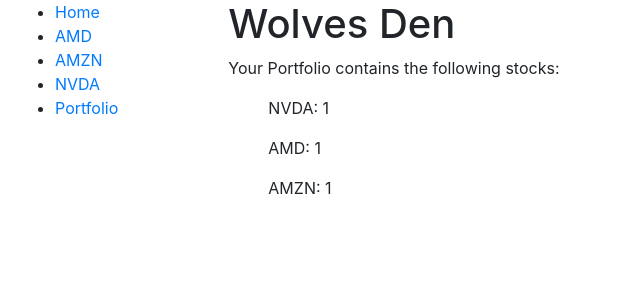
After one commit to CSE-Courses/course-project-the-wolves-of-a9, a Django app: page /portfolio/ in a window 1280 px wide. The commit adds this page. Shown: the top 300 px of the page, without its empty margins (0-640 px from the left). Run offline with Django 3.2, Linux system fonts and the light colour scheme; a user stored in the database is signed in; data comes from the database, SQL or seed files in the repository; both versions use the stored data as it was after the commit; some libraries are stand-ins or nearby versions.

Commit message:
Created the portfolio.html along with a button to add a stock. Task #12

```diff
--- a/locallibrary/catalog/models.py
+++ b/locallibrary/catalog/models.py
@@ -88,6 +88,9 @@
 
     def __str__(self):
         return "{ticker}: {quantitys}".format(ticker=self.ticker.ticker,quantitys=self.quantity)
+
+
+
 
 
     #Define a way to calculate sharpe,sortino,alpha,beta of users portfolio.
--- a/locallibrary/catalog/templates/base_generic.html
+++ b/locallibrary/catalog/templates/base_generic.html
@@ -16,10 +16,14 @@
       {% block sidebar %}
         <ul class="sidebar-nav">
           <li><a href="{% url 'index' %}">Home</a></li>
-          <li><a href="/admin/">Admin</a></li>
-          <li><a href="/accounts/">Accounts</a></li>
+          <li><a href="/stock/AMD/">AMD</a></li>
+          <li><a href="/stock/AMZN/">AMZN</a></li>
+          <li><a href="/stock/NVDA/">NVDA</a></li>
+            {% if not user.is_authenticated %}
+          <li><a href="{% url 'login' %}">Login</a></li>
           <li><a href="{% url 'signup' %}">Signup</a></li>
-
+            {% endif %}
+        <li><a href="{% url 'portfolio' %}">Portfolio</a></li>
         </ul>
      {% endblock %}
       </div>
--- /dev/null
+++ b/locallibrary/catalog/templates/portfolio.html
@@ -0,0 +1,13 @@
+{% extends "base_generic.html" %}
+
+{% block content %}
+  <h1>Wolves Den</h1>
+  <p>Your Portfolio contains the following stocks:</p>
+  <ul>
+    {% if user.is_authenticated and not user_has_stock %}
+        {% for stock in portfolio %}
+            <p>{{ stock }}</p>
+        {% endfor %}
+    {% endif %}
+  <ul>
+{% endblock %}
--- a/locallibrary/catalog/templates/stock.html
+++ b/locallibrary/catalog/templates/stock.html
@@ -10,4 +10,9 @@
     <li><strong>Sharpe Ratio:</strong> {{ sharpe }}</li>
       <li><strong>Sortino Ratio:</strong> {{ sortino }}</li>
   </ul>
+    {% if user.is_authenticated and not user_has_stock %}
+    <form action='add' method='GET'>
+    <button type='submit'> Add stock to portfolio</button>
+    </form>
+    {% endif %}
 {% endblock %}
--- a/locallibrary/catalog/views.py
+++ b/locallibrary/catalog/views.py
@@ -3,6 +3,7 @@
 from django.contrib.auth import login, authenticate
 from django.contrib.auth.forms import UserCreationForm
 from django.shortcuts import render, redirect
+from django.core.exceptions import ObjectDoesNotExist
 
 def index(request):
     """View function for home page of site."""
@@ -29,15 +30,37 @@
 
 def stock(request, tickers):
     the_stock = Stock.objects.get(ticker=str(tickers))
+    has_stock = False
+    user = request.user
+    if user.stocks.filter(ticker=Stock.objects.get(ticker=str(tickers))).first():
+        has_stock = True
     context = {
         'tick': the_stock.ticker,
         'price': the_stock.price,
         'alpha': the_stock.alpha,
         'beta': the_stock.beta,
         'sharpe': the_stock.sharpe_ratio,
-        'sortino': the_stock.sortino_ratio
+        'sortino': the_stock.sortino_ratio,
+        'user_has_stock': has_stock
     }
+
     return render(request,'stock.html', context=context)
+
+def portfolio(request):
+    returned_portfolio = []
+    for x in request.user.stocks.all():
+        returned_portfolio.append(str(x))
+    context = {
+        'portfolio': returned_portfolio,
+    }
+    return render(request,'portfolio.html',context=context)
+
+def addStock(request,tickers):
+    the_stock = Stock.objects.get(ticker=str(tickers))
+    user = request.user
+    user.stocks.create(ticker=the_stock,quantity=1)
+    user.save()
+    return stock(request,tickers)
 
 def signup(request):
     if request.method == 'POST':
--- a/locallibrary/locallibrary/urls.py
+++ b/locallibrary/locallibrary/urls.py
@@ -28,4 +28,6 @@
     path('accounts/', include('django.contrib.auth.urls')),
     path('signup/', views.signup, name='signup'),
     path('stock/<str:tickers>/', views.stock, name='tickers'),
+    path('stock/<str:tickers>/add', views.addStock),
+    path('portfolio/', views.portfolio,name='portfolio'),
 ]
```
Also changed, not shown: locallibrary/db.sqlite3.
